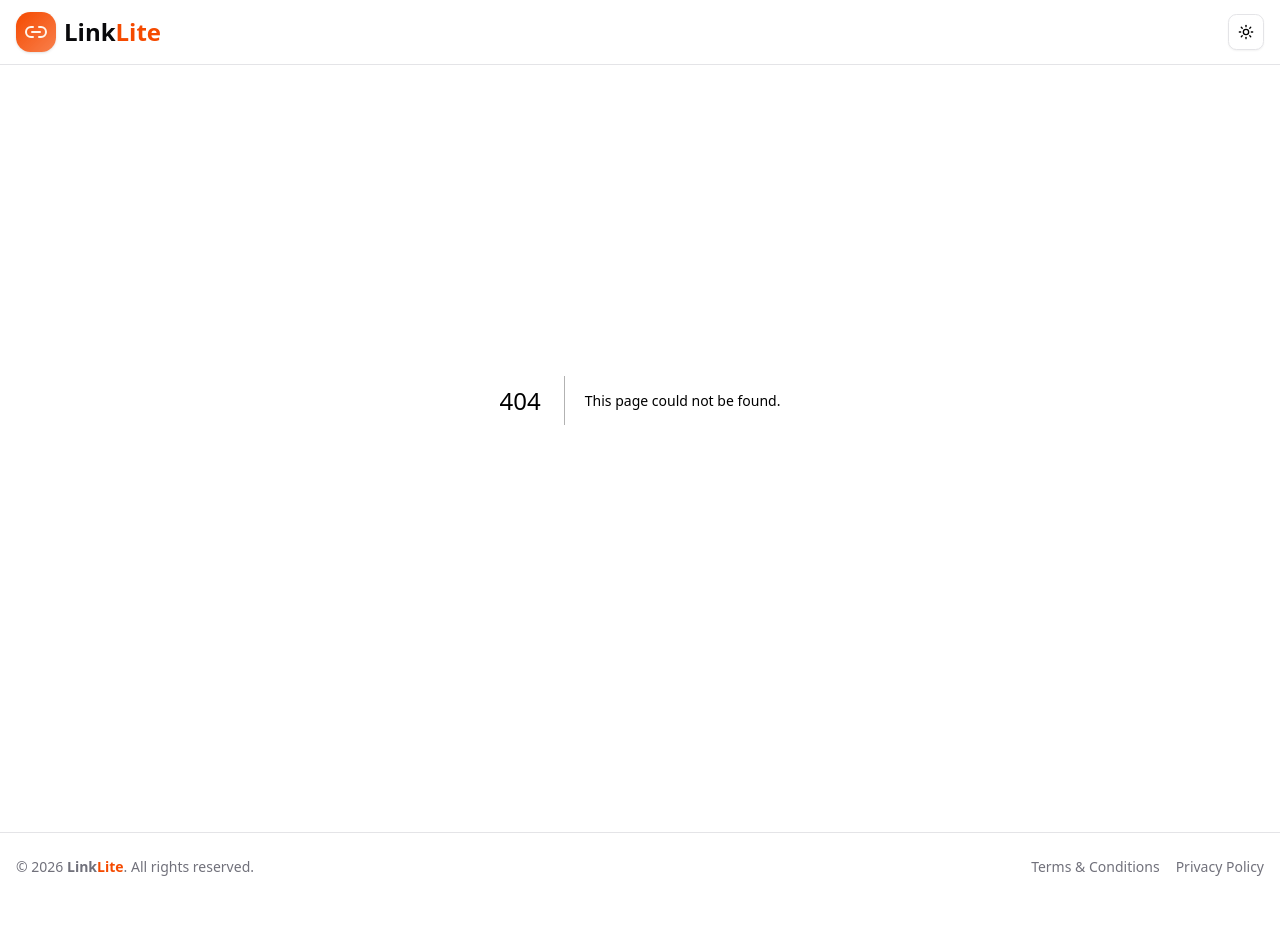
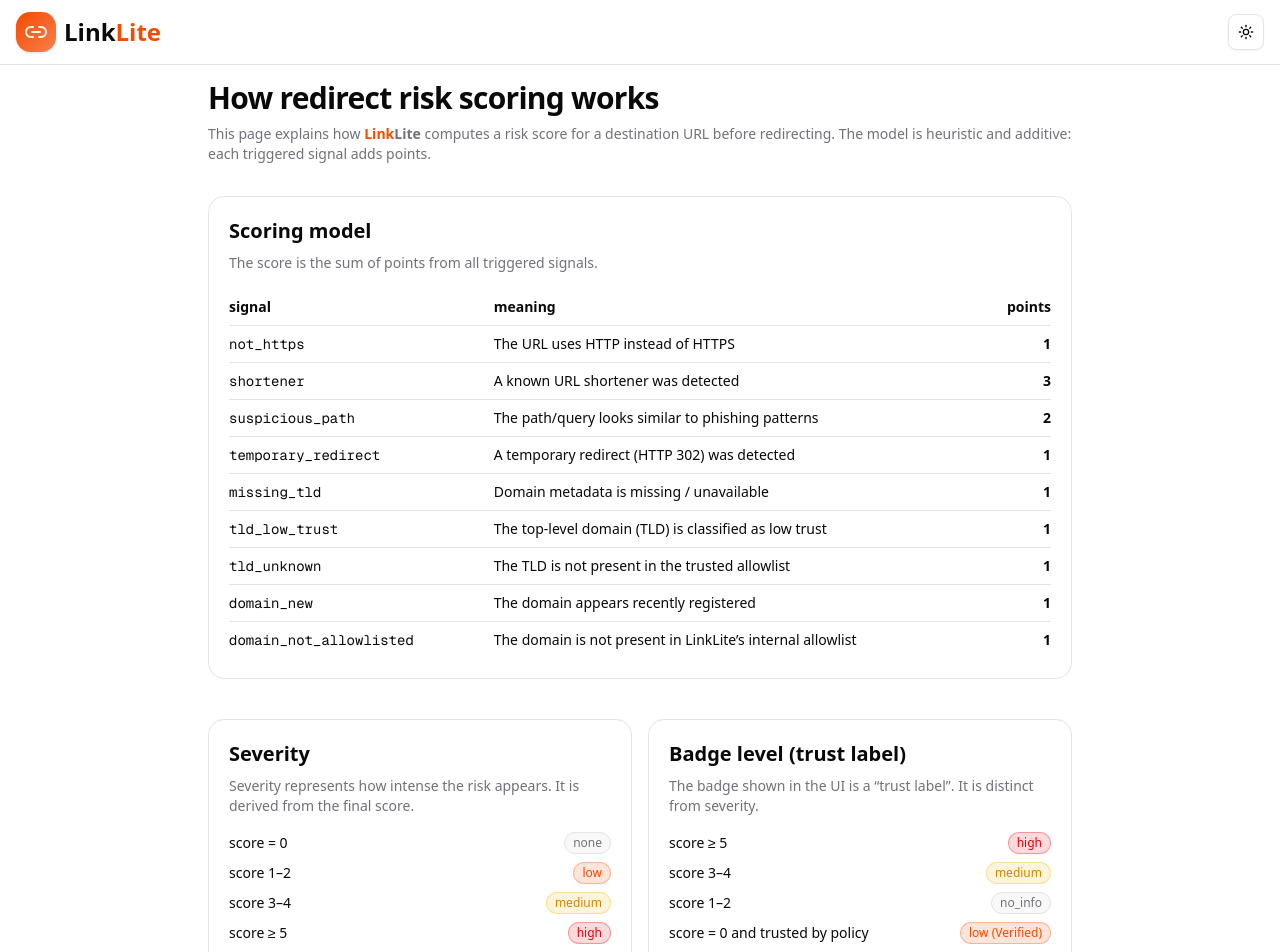
Before and after one commit to RaresMusea/linklite, a Next.js app: page /risk-scoring in a window 1280 px wide. Before the commit this address had no page. Shown: the top 952 px of the page. Before the commit the page ends 901 px from the top, so only its background shows below. Built offline with nearby package versions, Linux system fonts and the light colour scheme.

Commit message:
Provide server-side rendered informative page for the risk scoring calculation

```diff
--- /dev/null
+++ b/app/risk-scoring/page.tsx
@@ -0,0 +1,161 @@
+import React from 'react';
+
+type PillVariant = 'none' | 'low' | 'no_info' | 'medium' | 'high';
+
+const PILL_CLASSES: Record<PillVariant, string> = {
+    none: 'bg-muted/60 border-border text-muted-foreground',
+    low: 'bg-primary/15 border-primary/30 text-primary',
+    no_info: 'bg-muted/60 border-border text-muted-foreground',
+    medium: 'bg-yellow-500/15 border-yellow-500/30 text-yellow-600 dark:text-yellow-400',
+    high: 'bg-destructive/15 border-destructive/30 text-destructive',
+};
+
+function Pill({ children, variant }: { children: React.ReactNode; variant: PillVariant }) {
+    return (
+        <span className={`inline-flex items-center rounded-full border px-2 py-0.5 text-xs ${PILL_CLASSES[variant]}`}>
+            {children}
+        </span>
+    );
+}
+
+function Row({ id, points, description }: { id: string; points: number; description: string }) {
+    return (
+        <tr className="border-b last:border-b-0">
+            <td className="py-2 pr-4 font-mono text-sm">{id}</td>
+            <td className="py-2 pr-4 text-sm">{description}</td>
+            <td className="py-2 text-right font-semibold">{points}</td>
+        </tr>
+    );
+}
+
+export default async function RiskScoringExplainedPage() {
+    return (
+        <main className="mx-auto container pt-10 mt-10 max-w-4xl px-4 py-10">
+            <header className="mb-8">
+                <h1 className="text-3xl font-semibold tracking-tight">How redirect risk scoring works</h1>
+                <p className="mt-2 text-sm text-muted-foreground">
+                    This page explains how{' '}
+                    <strong>
+                        <span className="text-primary">Link</span>Lite
+                    </strong>{' '}
+                    computes a risk score for a destination URL before redirecting. The model is heuristic and additive:
+                    each triggered signal adds points.
+                </p>
+            </header>
+
+            <section className="mb-10 rounded-2xl border p-5">
+                <h2 className="text-xl font-semibold">Scoring model</h2>
+                <p className="mt-2 text-sm text-muted-foreground">
+                    The score is the sum of points from all triggered signals.
+                </p>
+
+                <div className="mt-4 overflow-x-auto">
+                    <table className="w-full text-sm">
+                        <thead>
+                            <tr className="border-b">
+                                <th className="py-2 pr-4 text-left">signal</th>
+                                <th className="py-2 pr-4 text-left">meaning</th>
+                                <th className="py-2 text-right">points</th>
+                            </tr>
+                        </thead>
+                        <tbody>
+                            <Row id="not_https" points={1} description="The URL uses HTTP instead of HTTPS" />
+                            <Row id="shortener" points={3} description="A known URL shortener was detected" />
+                            <Row
+                                id="suspicious_path"
+                                points={2}
+                                description="The path/query looks similar to phishing patterns"
+                            />
+                            <Row
+                                id="temporary_redirect"
+                                points={1}
+                                description="A temporary redirect (HTTP 302) was detected"
+                            />
+                            <Row id="missing_tld" points={1} description="Domain metadata is missing / unavailable" />
+                            <Row
+                                id="tld_low_trust"
+                                points={1}
+                                description="The top-level domain (TLD) is classified as low trust"
+                            />
+                            <Row
+                                id="tld_unknown"
+                                points={1}
+                                description="The TLD is not present in the trusted allowlist"
+                            />
+                            <Row id="domain_new" points={1} description="The domain appears recently registered" />
+                            <Row
+                                id="domain_not_allowlisted"
+                                points={1}
+                                description="The domain is not present in LinkLite’s internal allowlist"
+                            />
+                        </tbody>
+                    </table>
+                </div>
+            </section>
+
+            <section className="mb-10 grid gap-4 md:grid-cols-2">
+                <div className="rounded-2xl border p-5">
+                    <h2 className="text-xl font-semibold">Severity</h2>
+                    <p className="mt-2 text-sm text-muted-foreground">
+                        Severity represents how intense the risk appears. It is derived from the final score.
+                    </p>
+
+                    <ul className="mt-4 space-y-2 text-sm">
+                        <li className="flex items-center justify-between">
+                            <span>score = 0</span> <Pill variant="none">none</Pill>
+                        </li>
+                        <li className="flex items-center justify-between">
+                            <span>score 1–2</span> <Pill variant="low">low</Pill>
+                        </li>
+                        <li className="flex items-center justify-between">
+                            <span>score 3–4</span> <Pill variant="medium">medium</Pill>
+                        </li>
+                        <li className="flex items-center justify-between">
+                            <span>score ≥ 5</span> <Pill variant="high">high</Pill>
+                        </li>
+                    </ul>
+                </div>
+
+                <div className="rounded-2xl border p-5">
+                    <h2 className="text-xl font-semibold">Badge level (trust label)</h2>
+                    <p className="mt-2 text-sm text-muted-foreground">
+                        The badge shown in the UI is a “trust label”. It is distinct from severity.
+                    </p>
+
+                    <ul className="mt-4 space-y-2 text-sm">
+                        <li className="flex items-center justify-between">
+                            <span>score ≥ 5</span> <Pill variant="high">high</Pill>
+                        </li>
+                        <li className="flex items-center justify-between">
+                            <span>score 3–4</span> <Pill variant="medium">medium</Pill>
+                        </li>
+                        <li className="flex items-center justify-between">
+                            <span>score 1–2</span> <Pill variant="no_info">no_info</Pill>
+                        </li>
+                        <li className="flex items-center justify-between">
+                            <span>score = 0 and trusted by policy</span> <Pill variant="low">low (Verified)</Pill>
+                        </li>
+                        <li className="flex items-center justify-between">
+                            <span>score = 0 and no trust signal</span> <Pill variant="no_info">no_info</Pill>
+                        </li>
+                    </ul>
+                </div>
+            </section>
+
+            <section className="rounded-2xl border p-5">
+                <h2 className="text-xl font-semibold">Forced-high escalation</h2>
+                <p className="mt-2 text-sm text-muted-foreground">
+                    Certain combinations can escalate the result to <Pill variant="high">high</Pill> regardless of the
+                    final score.
+                </p>
+
+                <ul className="mt-4 list-disc space-y-2 pl-5 text-sm">
+                    <li>Low-trust TLD + suspicious path</li>
+                    <li>Low-trust TLD + newly registered domain</li>
+                    <li>Not HTTPS + suspicious path</li>
+                    <li>Shortener + suspicious path</li>
+                </ul>
+            </section>
+        </main>
+    );
+}
```
